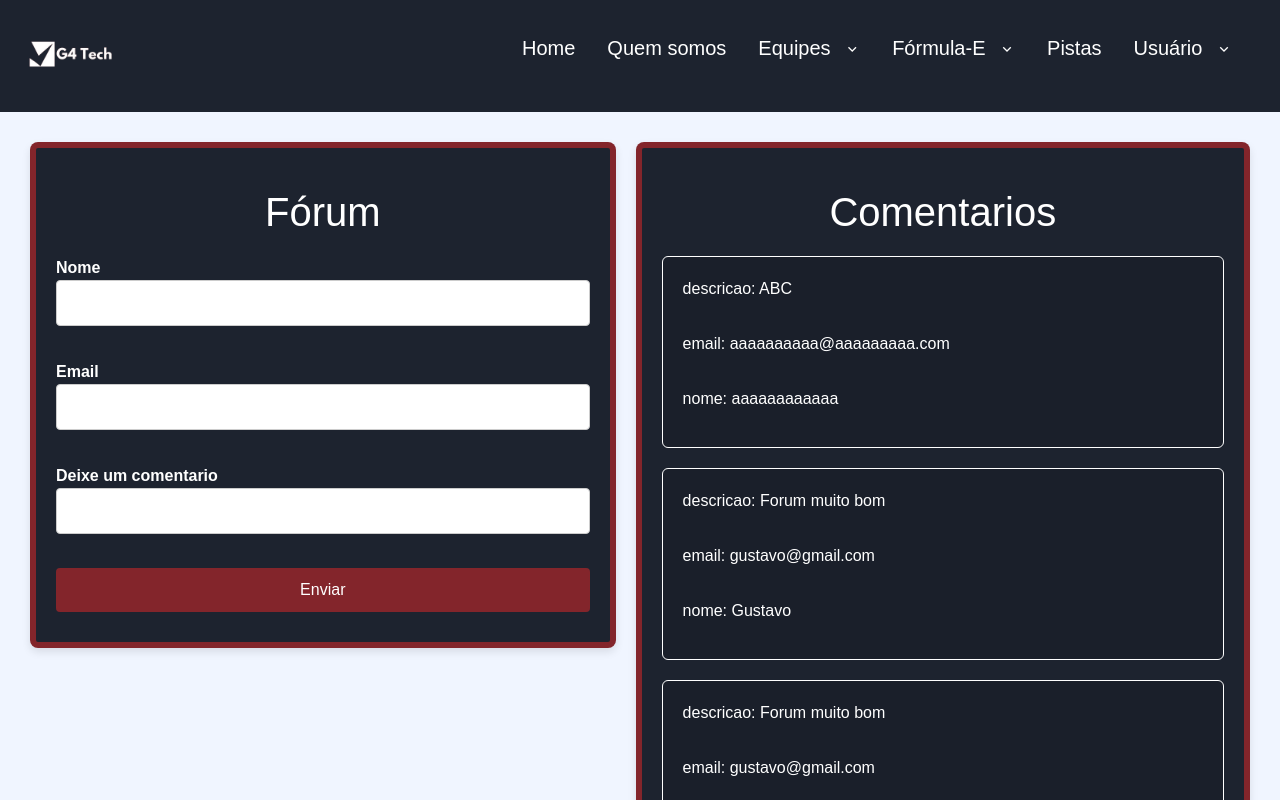
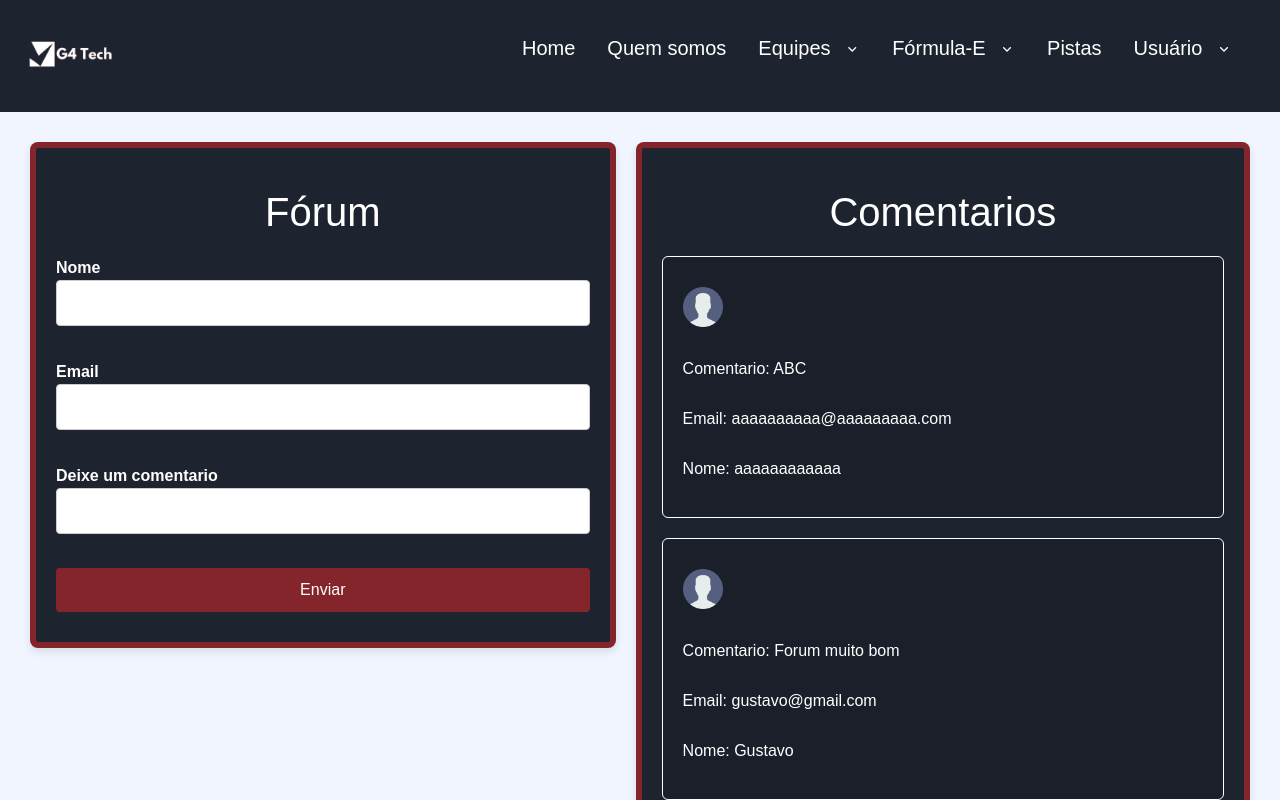
Before and after one commit to Geral-cp-s/Sprint3-Web, a React (Vite) app: page /forum in a window 1280 px wide. Shown: the top 800 px of the page. Built offline with nearby package versions, Linux system fonts and the light colour scheme; data requests are answered from the project's data file.

Commit message:
Arrumando estilizações

```diff
--- a/src/components/Card.jsx
+++ b/src/components/Card.jsx
@@ -23,9 +23,10 @@ useEffect(()=>{
         <div>
             {forum.map((item,index)=>(
                 <div className='card' key={index}>
-                    <p>nome: {item.nome}</p>
-                    <p>email: {item.email}</p>
-                    <p>descricao: {item.descricao}</p>
+                    <p>Nome: {item.nome}</p>
+                    <p>Email: {item.email}</p>
+                    <p>Comentario: {item.descricao}</p>
+                    <img src="/img/9055969781537356155-128.png" alt="" />
                 </div>
             ))}
         </div>
--- a/src/routes/Forum.jsx
+++ b/src/routes/Forum.jsx
@@ -76,9 +76,15 @@ const MainForum = styled.main`
     background-color: rgba(0, 0, 0, 0.1);
     padding: 20px;
     border: 1px solid white;
-    gap: 15px;
+    gap: 10px;
     display: flex;
     flex-direction: column-reverse;
+    img{
+        width: 40px;
+        height: 40px;
+        margin-top: 10px;
+        margin-bottom: 20px;
+    }
 }
 
 
```
